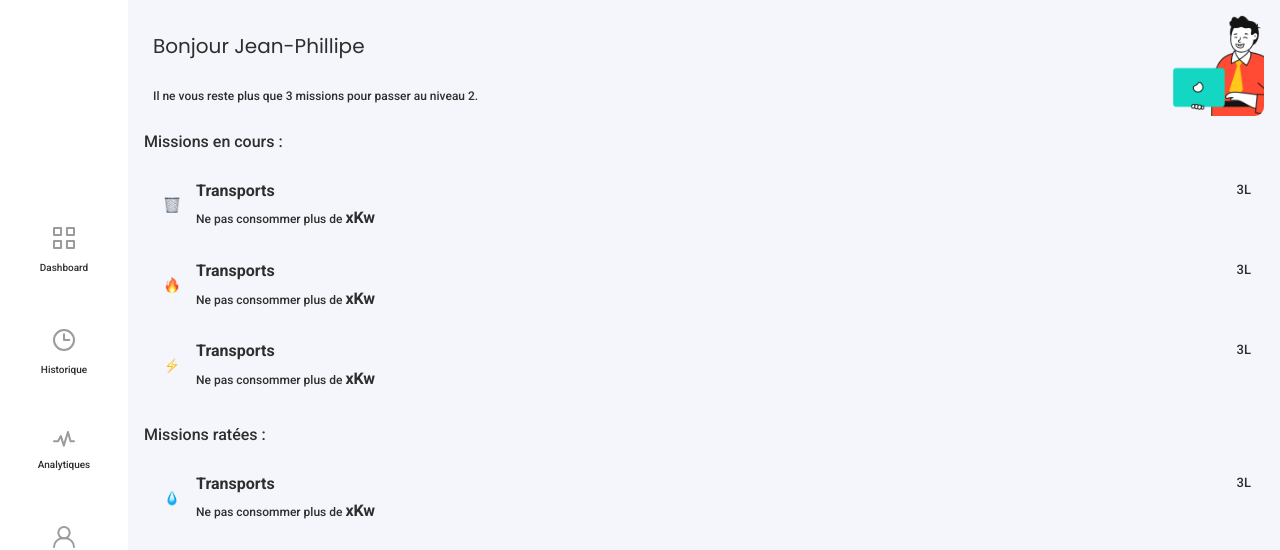
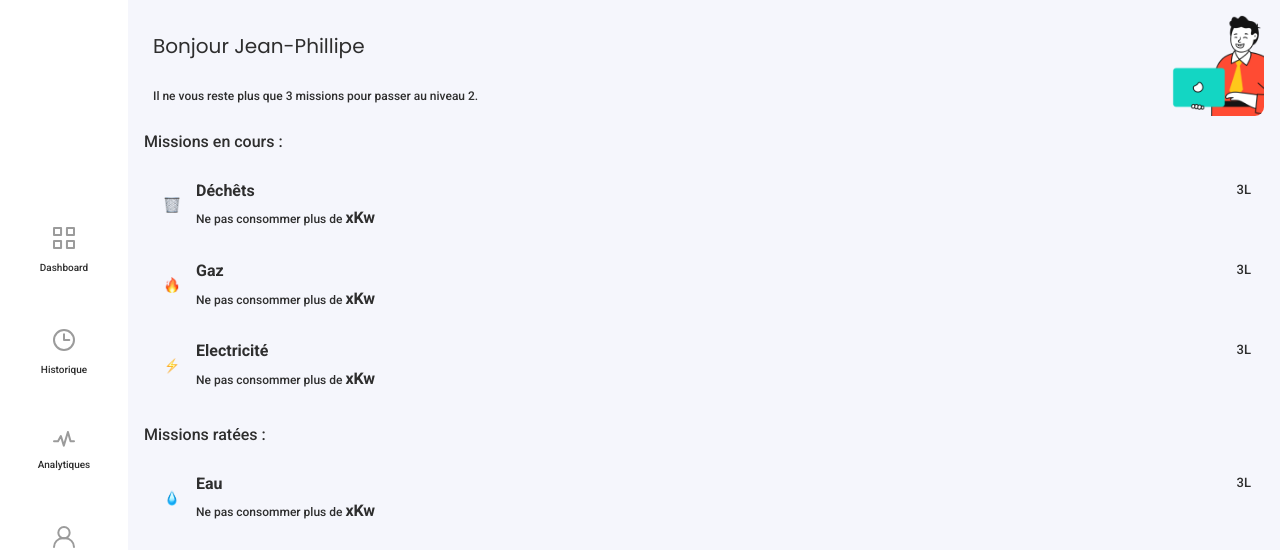
Before and after one commit to ETombuyses/agora, a React (Create React App) app: page / in a window 1280 px wide. Shown: the top 550 px of the page. Built offline with nearby package versions, Linux system fonts and the light colour scheme; sample sign-in values are in the browser's storage.

Commit message:
[warning fix] react warning logs fixed

```diff
--- a/src/App.js
+++ b/src/App.js
@@ -1,4 +1,4 @@
-import React, { useEffect, useState } from 'react'
+import React, { useEffect } from 'react'
 import { getNewTokens } from './tools/isAuth'
 
 // router
--- a/src/components/atoms/HintLabel.jsx
+++ b/src/components/atoms/HintLabel.jsx
@@ -1,6 +1,5 @@
 import React from 'react'
 import styled from 'styled-components'
-import PropTypes from 'prop-types'
 
 import { ReactComponent as HelpIcon } from '../../assets/icons/help-icon.svg'
 
--- a/src/components/atoms/MenuIcon.jsx
+++ b/src/components/atoms/MenuIcon.jsx
@@ -27,6 +27,8 @@ export const MenuIcon = (props) => {
         return <HistoryIcon />
       case 'profile':
         return <ProfileIcon />
+      default:
+        return null
     }
   }
 
--- a/src/components/atoms/ProgressCircle.jsx
+++ b/src/components/atoms/ProgressCircle.jsx
@@ -26,15 +26,19 @@ const Circle = (props) => {
   const radius = 54
   const circumference = radius * 2 * Math.PI
 
-  const calculateOffset = (progress) => {
-    return circumference - (progress / 100) * circumference
-  }
+  // function memorised by useCallback --> does not create a new calculateOffset function at every render
+  const calculateOffset = React.useCallback(
+    (progress) => {
+      return circumference - (progress / 100) * circumference
+    },
+    [circumference]
+  )
 
   const [offset, setOffset] = React.useState(calculateOffset(0))
 
   React.useEffect(() => {
     setOffset(calculateOffset(props.progress))
-  })
+  }, [calculateOffset, props.progress])
 
   return (
     <CicleWrapper>
--- a/src/components/atoms/TaskIcon.jsx
+++ b/src/components/atoms/TaskIcon.jsx
@@ -9,13 +9,12 @@ import trash from '../../assets/images/trash.png'
 import bus from '../../assets/images/bus.png'
 
 const images = {
-  fire: fire,
-  water: water,
-  lightning: lightning,
-  trash: trash,
-  bus: bus,
+  fire: { icon: fire, name: 'feu' },
+  water: { icon: water, name: 'eau' },
+  lightning: { icon: lightning, name: 'éclair' },
+  trash: { icon: trash, name: 'poubelle' },
+  bus: { icon: bus, name: 'bus' },
 }
-
 /* -----------------------------------------------------STYLE------------------------------------------------ */
 
 const IconWrapper = styled.div`
@@ -34,7 +33,11 @@ const IconWrapper = styled.div`
 export const TaskIcon = (props) => {
   return (
     <IconWrapper className={props.className} color={props.color}>
-      <img icon={props.icon} src={images[props.icon]}></img>
+      <img
+        icon={props.icon}
+        src={images[props.icon].icon}
+        alt={'emoji ' + images[props.icon].name}
+      ></img>
     </IconWrapper>
   )
 }
--- a/src/components/molecules/Task.jsx
+++ b/src/components/molecules/Task.jsx
@@ -4,22 +4,13 @@ import styled from 'styled-components'
 import { Tag } from '../atoms/Tag'
 import { TaskIcon } from '../atoms/TaskIcon'
 import { HintLabel } from '../atoms/HintLabel'
-import { useState } from 'react'
 
-const topics = {
-  electricity: 'Electricité',
-  trash: 'Déchêts',
-  transports: 'Transports',
-  water: 'Eau',
-  gas: 'Gaz',
-}
-
-const icons = {
-  electricity: 'lightning',
-  trash: 'trash',
-  transports: 'bus',
-  water: 'water',
-  gas: 'fire',
+const tasks = {
+  electricity: { icon: 'lightning', name: 'Electricité' },
+  trash: { icon: 'trash', name: 'Déchêts' },
+  transports: { icon: 'bus', name: 'Transports' },
+  water: { icon: 'water', name: 'Eau' },
+  gas: { icon: 'fire', name: 'Gaz' },
 }
 
 /* -----------------------------------------------------STYLE------------------------------------------------ */
@@ -83,13 +74,13 @@ export const Task = (props) => {
 
   React.useEffect(() => {
     setTaskProgress(props.progression)
-  })
+  }, [props.progression])
 
   return (
     <TaskWrapper progression={props.progression} taskProgress={taskProgress}>
       <ContentWrapper>
         <CustomTaskIcon
-          icon={icons[props.task]}
+          icon={tasks[props.task].icon}
           color={
             taskProgress === 0
               ? 'lightRed'
@@ -99,7 +90,7 @@ export const Task = (props) => {
           }
         />
         <div>
-          <HintLabel label="Transports" hint={true}></HintLabel>
+          <HintLabel label={tasks[props.task].name} hint={true}></HintLabel>
           <TaskDescription>
             Ne pas consommer plus de <Limit>xKw</Limit>
           </TaskDescription>
--- a/src/components/molecules/WelcomeBanner.jsx
+++ b/src/components/molecules/WelcomeBanner.jsx
@@ -41,7 +41,7 @@ export const WelcomeBanner = () => {
     <WelcomeWrapper>
       <Title className="heading">Bonjour Jean-Phillipe</Title>
       <Text>Il ne vous reste plus que 3 missions pour passer au niveau 2.</Text>
-      <img src={hello}></img>
+      <img src={hello} alt="dessin d'un jeune garçon avec un ordinateur"></img>
     </WelcomeWrapper>
   )
 }
--- a/src/components/organisms/Nav.jsx
+++ b/src/components/organisms/Nav.jsx
@@ -130,7 +130,7 @@ const NavWithTheme = (props) => {
             {pages.map((page) => {
               if (page.icon)
                 return (
-                  <ListItem>
+                  <ListItem key={page.route}>
                     <Link
                       to={page.route}
                       className={
@@ -154,6 +154,7 @@ const NavWithTheme = (props) => {
                     </Link>
                   </ListItem>
                 )
+              else return null
             })}
           </List>
         </NavWrapper>
@@ -162,7 +163,14 @@ const NavWithTheme = (props) => {
       <Suspense fallback={<div>Chargement...</div>}>
         <Switch>
           {pages.map((page) => {
-            return <Route exact path={page.route} component={page.component} />
+            return (
+              <Route
+                exact
+                key={page.route}
+                path={page.route}
+                component={page.component}
+              />
+            )
           })}
         </Switch>
       </Suspense>
--- a/src/routes/Dashboard.jsx
+++ b/src/routes/Dashboard.jsx
@@ -18,13 +18,13 @@ const CustomLevelProgress = styled(LevelProgress)`
 /* -----------------------------------------------------COMPONENT------------------------------------------------ */
 
 export default function Dashboard() {
-  const [tasks, setTasks] = React.useState([
+  const tasks = [
     { name: 'trash', progress: 100 },
     { name: 'water', progress: 0 },
     { name: 'gas', progress: 49 },
     { name: 'transports', progress: 0 },
     { name: 'electricity', progress: 60 },
-  ])
+  ]
 
   return (
     <div className="pageWrapper">
@@ -39,6 +39,7 @@ export default function Dashboard() {
               key={task.name}
             />
           )
+        else return null
       })}
       <MissionTitle>Missions ratées :</MissionTitle>
       {tasks.map((task) => {
@@ -50,6 +51,7 @@ export default function Dashboard() {
               key={task.name}
             />
           )
+        else return null
       })}
       <CustomLevelProgress progress={30} />
     </div>
```
